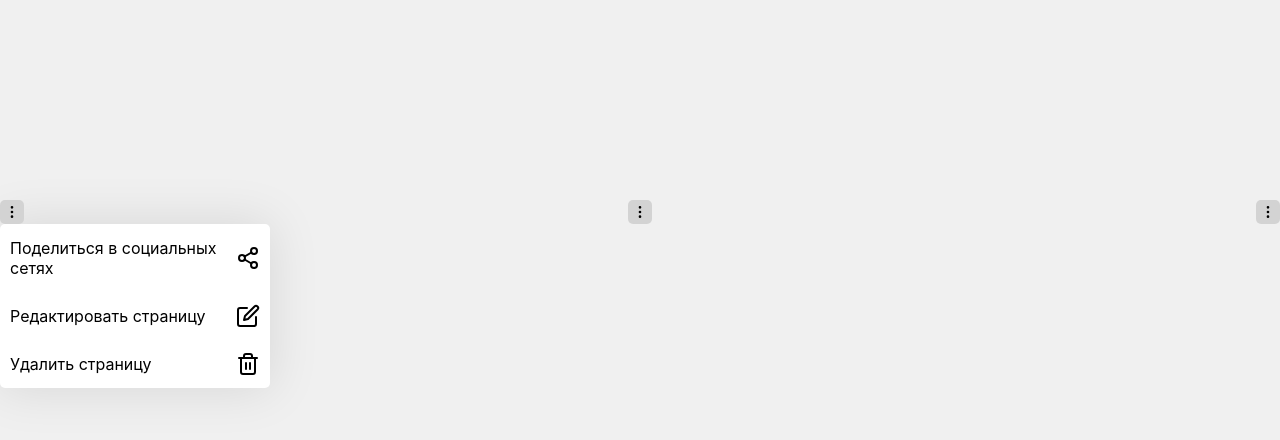
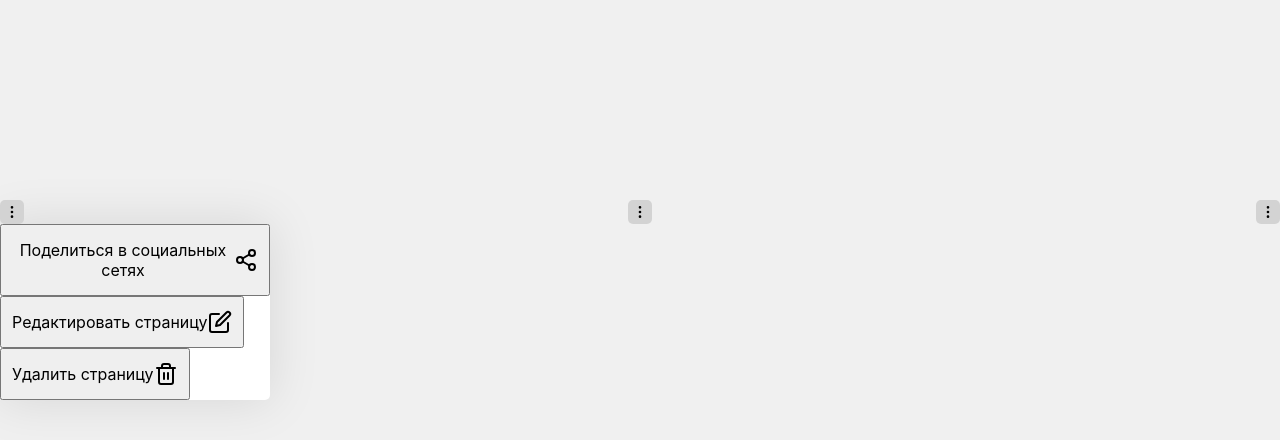
Before and after one commit to RitaKruglova/dropdown-menu-test-task, a React (Create React App) app: page / in a window 1280 px wide. Both pictures are taken after a click on the button 12 px from the left and 212 px from the top of the page. Shown: the top 440 px of the page. Built offline with nearby package versions, Linux system fonts and the light colour scheme.

Commit message:
feat: add constants

```diff
--- a/src/components/app/app.tsx
+++ b/src/components/app/app.tsx
@@ -6,6 +6,7 @@ import MenuItem from '../menu-item/menu-item';
 import shareIconPath from '../../images/share.svg';
 import editIconPath from '../../images/edit.svg';
 import trashIconPath from '../../images/trash.svg';
+import { buttonDeleteText, buttonEditText, buttonShareText } from '../../utils/constants';
 
 const App: FC = () => {
   const [isMenuOpen, setIsMenuOpen] = useState<boolean>(false);
@@ -28,19 +29,19 @@ const App: FC = () => {
       {isMenuOpen &&
         <DropdownMenu>
           <MenuItem
-            text="Поделиться в социальных сетях"
+            text={buttonShareText}
             iconPath={shareIconPath}
-            alt="Поделиться"
+            alt={buttonShareText}
           />
           <MenuItem
-            text="Редактировать страницу"
+            text={buttonEditText}
             iconPath={editIconPath}
-            alt="Редактировать"
+            alt={buttonEditText}
           />
           <MenuItem
-            text="Удалить страницу"
+            text={buttonDeleteText}
             iconPath={trashIconPath}
-            alt="Удалить"
+            alt={buttonDeleteText}
           />
         </DropdownMenu>
       }
--- a/src/components/menu-item/menu-item.tsx
+++ b/src/components/menu-item/menu-item.tsx
@@ -9,10 +9,14 @@ interface IMenuItemProps {
 
 const MenuItem: FC<IMenuItemProps> = ({ text, iconPath, alt }) => {
   return (
-    <div className={menuItemStyles.container}>
+    <button
+      className={menuItemStyles.container}
+      type="button"
+      aria-label={alt}
+    >
       <p className={menuItemStyles.text}>{text}</p>
       <img className={menuItemStyles.icon} src={iconPath} alt={alt} />
-    </div>
+    </button>
   );
 };
 
--- /dev/null
+++ b/src/utils/constants.ts
@@ -0,0 +1,3 @@
+export const buttonShareText: string = 'Поделиться в социальных сетях';
+export const buttonEditText: string = 'Редактировать страницу';
+export const buttonDeleteText: string = 'Удалить страницу';
```
